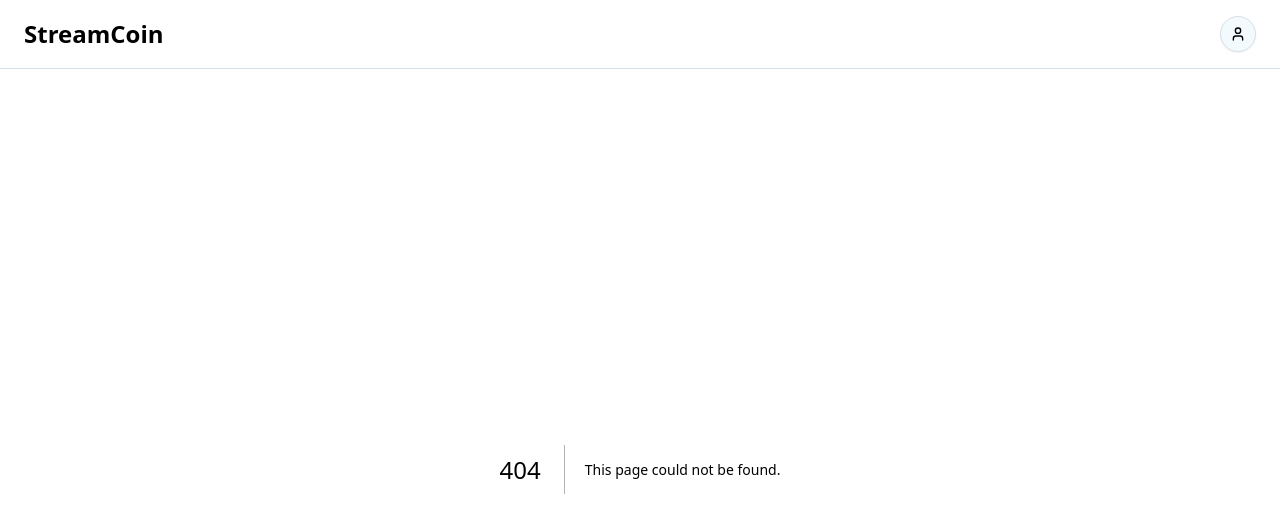
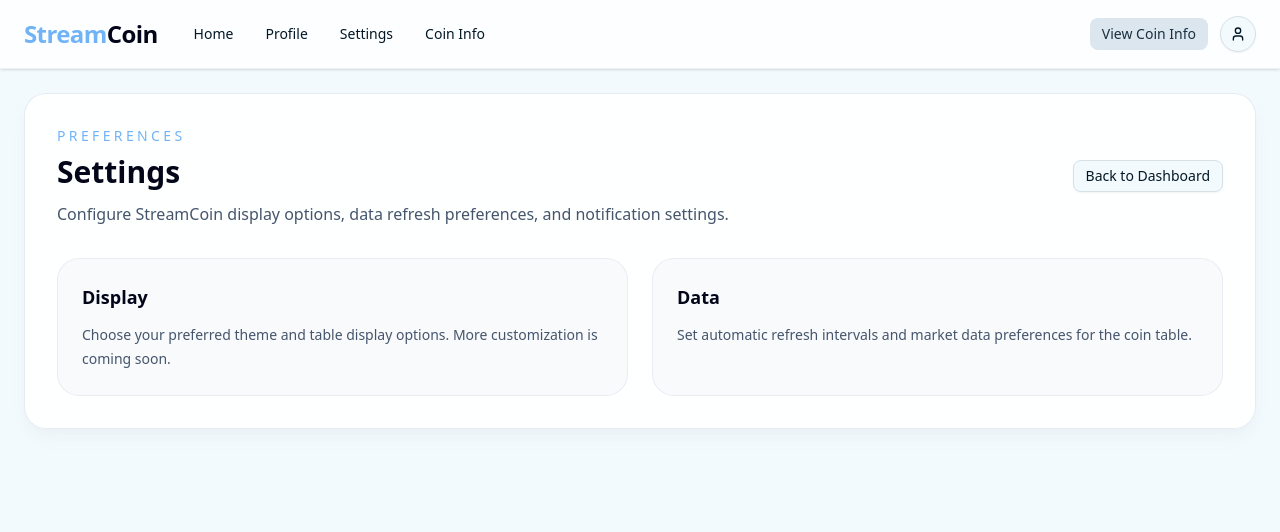
Before and after one commit to aminxare/StreamCoin, a Next.js app: page /settings in a window 1280 px wide. Before the commit this address had no page. Shown: the top 532 px of the page. Built offline with nearby package versions, Linux system fonts and the light colour scheme.

Commit message:
feat: add Coin, Profile, and Settings pages with layout and content structure

```diff
--- /dev/null
+++ b/app/coin/page.tsx
@@ -0,0 +1,42 @@
+import Link from "next/link";
+import { Button } from "@/components/ui/button";
+
+export default function CoinPage() {
+  return (
+    <main className="container mx-auto p-6">
+      <div className="rounded-3xl border border-slate-200/80 bg-white/90 p-8 shadow-lg shadow-slate-200/40 backdrop-blur dark:border-slate-800/70 dark:bg-slate-950/80 dark:shadow-none">
+        <div className="flex flex-col gap-6 md:flex-row md:items-center md:justify-between">
+          <div>
+            <p className="text-sm uppercase tracking-[0.24em] text-primary">Coin Info</p>
+            <h1 className="mt-2 text-3xl font-semibold text-slate-950 dark:text-white">Coin Detail</h1>
+            <p className="mt-3 max-w-2xl text-slate-600 dark:text-slate-400">
+              A dedicated coin page for market details and chart visualization will be available soon.
+            </p>
+          </div>
+          <Button asChild variant="outline" size="sm">
+            <Link href="/">Back to Dashboard</Link>
+          </Button>
+        </div>
+
+        <section className="mt-8 grid gap-6 lg:grid-cols-[1.4fr_1fr]">
+          <div className="rounded-3xl border border-slate-200/70 bg-slate-50 p-6 dark:border-slate-800/70 dark:bg-slate-900/80">
+            <h2 className="text-lg font-semibold text-slate-950 dark:text-white">Market snapshot</h2>
+            <div className="mt-4 space-y-3 text-sm text-slate-600 dark:text-slate-400">
+              <p>Symbol: BTC</p>
+              <p>Price: $73,000.00</p>
+              <p>24h Change: +3.1%</p>
+              <p>Market Cap: $1.4T</p>
+            </div>
+          </div>
+
+          <div className="rounded-3xl border border-slate-200/70 bg-slate-50 p-6 dark:border-slate-800/70 dark:bg-slate-900/80">
+            <h2 className="text-lg font-semibold text-slate-950 dark:text-white">Chart area</h2>
+            <div className="mt-4 flex h-64 items-center justify-center rounded-3xl border border-dashed border-slate-300/70 bg-white/80 text-center text-sm text-slate-500 dark:border-slate-700 dark:bg-slate-900/90 dark:text-slate-400">
+              Chart preview coming soon
+            </div>
+          </div>
+        </section>
+      </div>
+    </main>
+  );
+}
--- /dev/null
+++ b/app/profile/page.tsx
@@ -0,0 +1,42 @@
+import Link from "next/link";
+import { Button } from "@/components/ui/button";
+
+export default function ProfilePage() {
+  return (
+    <main className="container mx-auto p-6">
+      <div className="rounded-3xl border border-slate-200/80 bg-white/90 p-8 shadow-lg shadow-slate-200/40 backdrop-blur dark:border-slate-800/70 dark:bg-slate-950/80 dark:shadow-none">
+        <div className="flex flex-col gap-6 md:flex-row md:items-center md:justify-between">
+          <div>
+            <p className="text-sm uppercase tracking-[0.24em] text-primary">Account</p>
+            <h1 className="mt-2 text-3xl font-semibold text-slate-950 dark:text-white">Profile</h1>
+            <p className="mt-3 max-w-2xl text-slate-600 dark:text-slate-400">
+              Manage your account settings and personal preferences for the StreamCoin dashboard.
+            </p>
+          </div>
+          <Button asChild variant="outline" size="sm">
+            <Link href="/settings">Open Settings</Link>
+          </Button>
+        </div>
+
+        <section className="mt-8 grid gap-6 sm:grid-cols-2">
+          <div className="rounded-3xl border border-slate-200/70 bg-slate-50 p-6 dark:border-slate-800/70 dark:bg-slate-900/80">
+            <h2 className="text-lg font-semibold text-slate-950 dark:text-white">User Info</h2>
+            <p className="mt-3 text-sm leading-6 text-slate-600 dark:text-slate-400">
+              Username: <span className="font-medium text-slate-900 dark:text-slate-100">guest</span>
+            </p>
+            <p className="mt-2 text-sm leading-6 text-slate-600 dark:text-slate-400">
+              Email: <span className="font-medium text-slate-900 dark:text-slate-100">guest@streamcoin.app</span>
+            </p>
+          </div>
+
+          <div className="rounded-3xl border border-slate-200/70 bg-slate-50 p-6 dark:border-slate-800/70 dark:bg-slate-900/80">
+            <h2 className="text-lg font-semibold text-slate-950 dark:text-white">Activity</h2>
+            <p className="mt-3 text-sm leading-6 text-slate-600 dark:text-slate-400">
+              Your portfolio overview and recent watchlist activity will appear here soon.
+            </p>
+          </div>
+        </section>
+      </div>
+    </main>
+  );
+}
--- /dev/null
+++ b/app/settings/page.tsx
@@ -0,0 +1,39 @@
+import Link from "next/link";
+import { Button } from "@/components/ui/button";
+
+export default function SettingsPage() {
+  return (
+    <main className="container mx-auto p-6">
+      <div className="rounded-3xl border border-slate-200/80 bg-white/90 p-8 shadow-lg shadow-slate-200/40 backdrop-blur dark:border-slate-800/70 dark:bg-slate-950/80 dark:shadow-none">
+        <div className="flex flex-col gap-6 md:flex-row md:items-center md:justify-between">
+          <div>
+            <p className="text-sm uppercase tracking-[0.24em] text-primary">Preferences</p>
+            <h1 className="mt-2 text-3xl font-semibold text-slate-950 dark:text-white">Settings</h1>
+            <p className="mt-3 max-w-2xl text-slate-600 dark:text-slate-400">
+              Configure StreamCoin display options, data refresh preferences, and notification settings.
+            </p>
+          </div>
+          <Button asChild variant="outline" size="sm">
+            <Link href="/">Back to Dashboard</Link>
+          </Button>
+        </div>
+
+        <section className="mt-8 grid gap-6 sm:grid-cols-2">
+          <div className="rounded-3xl border border-slate-200/70 bg-slate-50 p-6 dark:border-slate-800/70 dark:bg-slate-900/80">
+            <h2 className="text-lg font-semibold text-slate-950 dark:text-white">Display</h2>
+            <p className="mt-3 text-sm leading-6 text-slate-600 dark:text-slate-400">
+              Choose your preferred theme and table display options. More customization is coming soon.
+            </p>
+          </div>
+
+          <div className="rounded-3xl border border-slate-200/70 bg-slate-50 p-6 dark:border-slate-800/70 dark:bg-slate-900/80">
+            <h2 className="text-lg font-semibold text-slate-950 dark:text-white">Data</h2>
+            <p className="mt-3 text-sm leading-6 text-slate-600 dark:text-slate-400">
+              Set automatic refresh intervals and market data preferences for the coin table.
+            </p>
+          </div>
+        </section>
+      </div>
+    </main>
+  );
+}
--- a/components/Navbar.tsx
+++ b/components/Navbar.tsx
@@ -1,3 +1,4 @@
+import Link from "next/link";
 import {
   DropdownMenu,
   DropdownMenuContent,
@@ -8,6 +9,13 @@ import {
 } from "./ui/dropdown-menu";
 import { Button } from "./ui/button";
 import { LogOut, Settings, User } from "lucide-react";
+
+const navItems = [
+  { href: "/", label: "Home" },
+  { href: "/profile", label: "Profile" },
+  { href: "/settings", label: "Settings" },
+  { href: "/coin", label: "Coin Info" },
+];
 
 function AccountDropdown() {
   return (
@@ -20,13 +28,18 @@ function AccountDropdown() {
       <DropdownMenuContent align="start">
         <DropdownMenuLabel>My Account</DropdownMenuLabel>
         <DropdownMenuSeparator />
-        <DropdownMenuItem>
-          <User /> Profile
+        <DropdownMenuItem asChild>
+          <Link href="/profile">
+            <User /> Profile
+          </Link>
         </DropdownMenuItem>
-        <DropdownMenuItem>
-          <Settings /> Settings
+        <DropdownMenuItem asChild>
+          <Link href="/settings">
+            <Settings /> Settings
+          </Link>
         </DropdownMenuItem>
-        <DropdownMenuItem>
+        <DropdownMenuSeparator />
+        <DropdownMenuItem variant="destructive">
           <LogOut /> Logout
         </DropdownMenuItem>
       </DropdownMenuContent>
@@ -36,15 +49,27 @@ function AccountDropdown() {
 
 const Navbar = () => {
   return (
-    <div className="mx-auto border-b border-gray/20 dark:border-white/20 px-6 py-4 flex justify-between items-center">
-      {/* links */}
-      <div className="flex gap-4 items-center">
-        <h1 className="text-2xl font-bold">StreamCoin</h1>
-      </div>
+    <div className="sticky top-0 z-40 w-full border-b border-slate-200/60 bg-white/80 backdrop-blur-xl px-6 py-4 shadow-sm dark:border-slate-800/60 dark:bg-slate-950/90">
+      <div className="container mx-auto flex flex-wrap items-center justify-between gap-4">
+        <div className="flex flex-wrap items-center gap-6">
+          <Link href="/" className="text-2xl font-semibold tracking-tight text-slate-950 transition-colors hover:text-primary dark:text-white dark:hover:text-primary">
+            <span className="text-primary">Stream</span>Coin
+          </Link>
+          <nav className="flex flex-wrap items-center gap-2">
+            {navItems.map((item) => (
+              <Button asChild key={item.href} variant="ghost" size="sm" className="px-3">
+                <Link href={item.href}>{item.label}</Link>
+              </Button>
+            ))}
+          </nav>
+        </div>
 
-      {/* buttons */}
-      <div className="flex gap-4">
-        <AccountDropdown />
+        <div className="flex items-center gap-3">
+          <Button asChild variant="secondary" size="sm" className="hidden sm:inline-flex">
+            <Link href="/coin">View Coin Info</Link>
+          </Button>
+          <AccountDropdown />
+        </div>
       </div>
     </div>
   );
```
